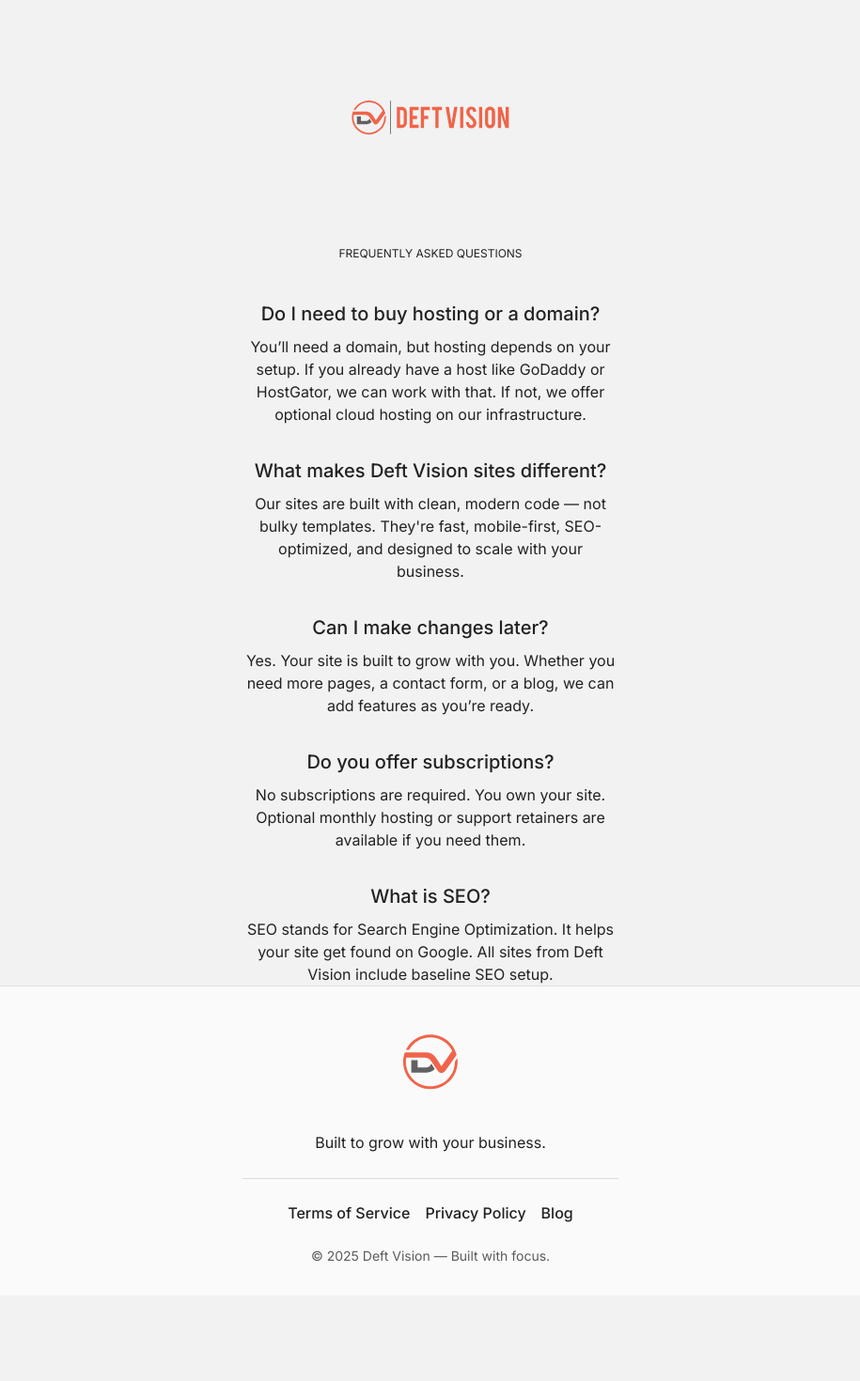
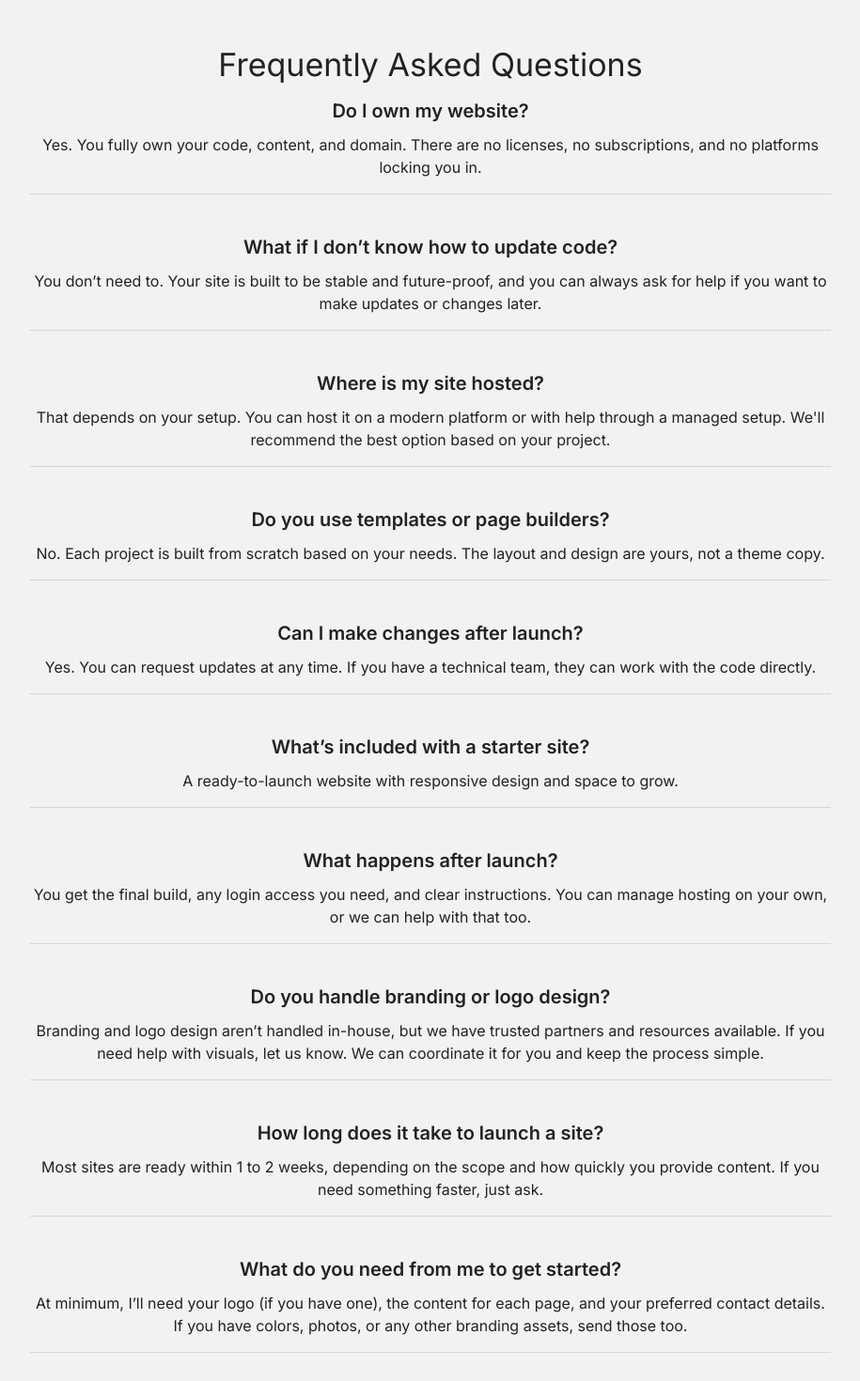
Before and after one commit to DeftVision/deft-vision, a React (Vite) app in the folder frontend/: page /faq in a window 1280 px wide. Shown: the top 1470 px of the page at 94% size, without its empty margins (182-1097 px from the left). Before the commit the page ends 1379 px from the top, so only its background shows below. Built offline with nearby package versions, Linux system fonts and the light colour scheme.

Commit message:
Adds FAQ page with data
Adds a new FAQ page to the site. This page displays a list of frequently asked questions and their corresponding answers.
The FAQ data is stored in a separate component and imported into the page.
Improves site content and user experience.

```diff
--- /dev/null
+++ b/frontend/src/components/FaqData.jsx
@@ -0,0 +1,60 @@
+const faqData = [
+    {
+        question: "Do I own my website?",
+        answer: "Yes. You fully own your code, content, and domain. There are no licenses, no subscriptions, and no platforms locking you in.",
+    },
+    {
+        question: "What if I don’t know how to update code?",
+        answer: "You don’t need to. Your site is built to be stable and future-proof, and you can always ask for help if you want to make updates or changes later.",
+    },
+    {
+        question: "Where is my site hosted?",
+        answer: "That depends on your setup. You can host it on a modern platform or with help through a managed setup. We'll recommend the best option based on your project.",
+    },
+    {
+        question: "Do you use templates or page builders?",
+        answer: "No. Each project is built from scratch based on your needs. The layout and design are yours, not a theme copy.",
+    },
+    {
+        question: "Can I make changes after launch?",
+        answer: "Yes. You can request updates at any time. If you have a technical team, they can work with the code directly.",
+    },
+    {
+        question: "What’s included with a starter site?",
+        answer: "A ready-to-launch website with responsive design and space to grow.",
+    },
+    {
+        question: "What happens after launch?",
+        answer: "You get the final build, any login access you need, and clear instructions. You can manage hosting on your own, or we can help with that too.",
+    },
+    {
+        question: "Do you handle branding or logo design?",
+        answer: "Branding and logo design aren’t handled in-house, but we have trusted partners and resources available. If you need help with visuals, let us know. We can coordinate it for you and keep the process simple.",
+    },
+    {
+        question: "How long does it take to launch a site?",
+        answer: "Most sites are ready within 1 to 2 weeks, depending on the scope and how quickly you provide content. If you need something faster, just ask.",
+    },
+    {
+        question: "What do you need from me to get started?",
+        answer: "At minimum, I’ll need your logo (if you have one), the content for each page, and your preferred contact details. If you have colors, photos, or any other branding assets, send those too.",
+    },
+    {
+        question: "What if I need more pages later?",
+        answer: "That’s no problem. Your site is built to grow. You can add pages, features, or integrations whenever you're ready.",
+    },
+    {
+        question: "Do you offer support after launch?",
+        answer: "Yes. If you need updates, edits, or help down the line, just reach out. Ongoing support is available if you want it, but not required.",
+    },
+    {
+        question: "Can you help with forms?",
+        answer: "Yes. If your site needs a contact form or similar tools, I’ll set that up or recommend simple services that fit.",
+    },
+    {
+        question: "Still have questions?",
+        answer: "Send a message to questions@deftvision.com or drop your question in the form below. I’ll get back to you soon.",
+    },
+];
+
+export default faqData;
--- a/frontend/src/components/index.js
+++ b/frontend/src/components/index.js
@@ -2,3 +2,4 @@ export { default as Hero } from './Hero';
 export { default as Contact } from './Contact';
 export { default as Footer } from './Footer';
 export { default as Service } from './ServicesOverview';
+export { default as FaqData } from './FaqData.jsx';
--- a/frontend/src/pages/Faq.jsx
+++ b/frontend/src/pages/Faq.jsx
@@ -1,72 +1,36 @@
-import {Box, Container, Typography} from '@mui/material';
-import {Footer} from "../components/index.js";
-import BackToTop from "../layouts/BackToTop.jsx";
+import React from 'react';
+import { Box, Container, Divider, Typography } from '@mui/material';
+import { Footer, FaqData as faqData} from "../components/index";
+import BackToTop from "../layouts/BackToTop";
 
 
 
-
-export default function Faq () {
+export default function FAQ() {
     return (
         <>
-            <Container maxWidth="xs" sx={{mt: 8}}>
-                <Box sx={{ py: 4, display: 'flex', justifyContent: 'center' }}>
-                    <a href="/">
-                        <img src="/images/DarkDeftVisionLogo.svg" alt="Deft Vision logo" style={{ height: 56 }} />
-                    </a>
-                </Box>
-                <Box sx={{ mt: 8 }}>
-                    <Typography variant='overline'>Frequently Asked Questions</Typography>
-                </Box>
+            <Container maxWidth="md" sx={{ py: 6 }}>
+                <Typography variant="h4" component="h1" gutterBottom>
+                    Frequently Asked Questions
+                </Typography>
 
-                <Box sx={{ mt: 4 }}>
-                    <Typography variant="h6" gutterBottom>
-                        Do I need to buy hosting or a domain?
-                    </Typography>
-                    <Typography variant="body1">
-                        You’ll need a domain, but hosting depends on your setup. If you already have a host like GoDaddy or HostGator, we can work with that. If not, we offer optional cloud hosting on our infrastructure.
-                    </Typography>
-                </Box>
-
-                <Box sx={{ mt: 4 }}>
-                    <Typography variant="h6" gutterBottom>
-                        What makes Deft Vision sites different?
-                    </Typography>
-                    <Typography variant="body1">
-                        Our sites are built with clean, modern code — not bulky templates. They're fast, mobile-first, SEO-optimized, and designed to scale with your business.
-                    </Typography>
-                </Box>
-
-                <Box sx={{ mt: 4 }}>
-                    <Typography variant="h6" gutterBottom>
-                        Can I make changes later?
-                    </Typography>
-                    <Typography variant="body1">
-                        Yes. Your site is built to grow with you. Whether you need more pages, a contact form, or a blog, we can add features as you’re ready.
-                    </Typography>
-                </Box>
-
-                <Box sx={{ mt: 4 }}>
-                    <Typography variant="h6" gutterBottom>
-                        Do you offer subscriptions?
-                    </Typography>
-                    <Typography variant="body1">
-                        No subscriptions are required. You own your site. Optional monthly hosting or support retainers are available if you need them.
-                    </Typography>
-                </Box>
-
-                <Box sx={{ mt: 4 }}>
-                    <Typography variant="h6" gutterBottom>
-                        What is SEO?
-                    </Typography>
-                    <Typography variant="body1">
-                        SEO stands for Search Engine Optimization. It helps your site get found on Google. All sites from Deft Vision include baseline SEO setup.
-                    </Typography>
-                </Box>
-
+                {faqData.map((item, index) => (
+                    <Box key={index} sx={{ mb: 5 }}>
+                        <Typography
+                            variant="h6"
+                            component="h2"
+                            sx={{ fontWeight: 600, mb: 1 }}
+                        >
+                            {item.question}
+                        </Typography>
+                        <Typography variant="body1" sx={{ mb: 2 }}>
+                            {item.answer}
+                        </Typography>
+                        {index < faqData.length - 1 && <Divider />}
+                    </Box>
+                ))}
             </Container>
-
             <Footer />
-            <BackToTop />
+            <BackToTop/>
         </>
     );
 }
```
